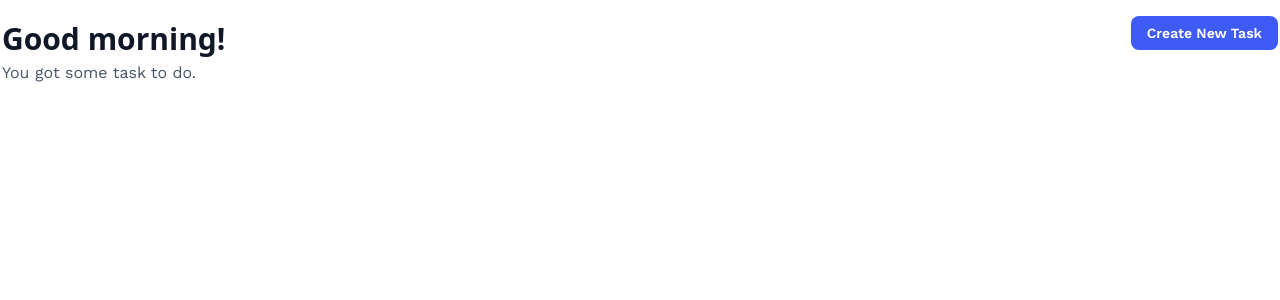
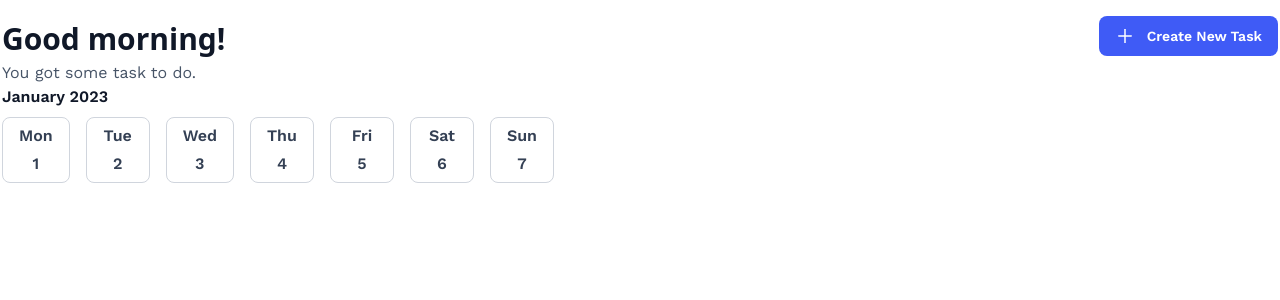
Before and after one commit to mad-max-fury/schoolinka, a React (Vite) app: page / in a window 1280 px wide. Shown: the top 300 px of the page. Built offline with nearby package versions, Linux system fonts and the light colour scheme.

Commit message:
feat: added date lister component

```diff
--- a/src/App.tsx
+++ b/src/App.tsx
@@ -1,3 +1,4 @@
+import DatesLister from "./components/datesLister";
 import Welcome from "./components/welcome";
 
 export default function App() {
@@ -8,6 +9,18 @@ export default function App() {
         taskHighlight="You got some task to do."
         createTask={() => null}
       />
+      <DatesLister
+        month={"January 2023"}
+        dates={[
+          { day: "Mon", date: "1" },
+          { day: "Tue", date: "2" },
+          { day: "Wed", date: "3" },
+          { day: "Thu", date: "4" },
+          { day: "Fri", date: "5" },
+          { day: "Sat", date: "6" },
+          { day: "Sun", date: "7" },
+        ]}
+      />
     </main>
   );
 }
--- a/src/components/datesLister.tsx
+++ b/src/components/datesLister.tsx
@@ -0,0 +1,33 @@
+import CButton from "./button";
+
+type Props = {
+  month: string;
+  dates: {
+    day: string;
+    date: string;
+  }[];
+};
+
+const DatesLister = ({ month, dates }: Props) => {
+  return (
+    <div className="flex w-full flex-col">
+      <h3 className=" font-work-sans text-base font font-semibold text-gray-900 ">
+        {month}
+      </h3>
+      <div className="py-2 w-full overflow-x-auto gap-4 flex">
+        {dates.map(({ day, date }, i) => (
+          <CButton
+            key={i}
+            value={day}
+            className=" text-gray-700 font-semibold
+           hover:text-white rounded-lg min-w-[64px] border border-gray-300 bg-white flex-col gap-2 p-[10px_16px] hover:bg-secondary-hover"
+          >
+            <span>{date}</span>
+          </CButton>
+        ))}
+      </div>
+    </div>
+  );
+};
+
+export default DatesLister;
--- a/src/components/welcome.tsx
+++ b/src/components/welcome.tsx
@@ -1,6 +1,5 @@
-import React from "react";
 import CButton from "./button";
-
+import { AiOutlinePlus } from "react-icons/ai";
 type Props = {
   greeting: string;
   taskHighlight: string;
@@ -16,8 +15,12 @@ const Welcome = ({ greeting, taskHighlight, createTask }: Props) => {
           value={"Create New Task"}
           type="button"
           onClick={createTask}
-          className="p-[10px_16px] text-white hover:bg-secondary text-sm font-semibold bg-secondary-hover rounded-lg"
-        />
+          className="p-[10px_16px] flex-row-reverse  text-white hover:bg-secondary text-sm font-semibold bg-secondary-hover rounded-lg"
+        >
+          <span>
+            <AiOutlinePlus size={20} />
+          </span>
+        </CButton>
       </span>
     </div>
   );
--- a/tailwind.config.ts
+++ b/tailwind.config.ts
@@ -23,7 +23,7 @@ export default {
         }
       },
       fontFamily: {
-        'work-sans': ['Work Sans', 'sans-serif']
+        'work-sans': [`'Work Sans'`, 'sans-serif']
       },
       content: {},
     },
```
